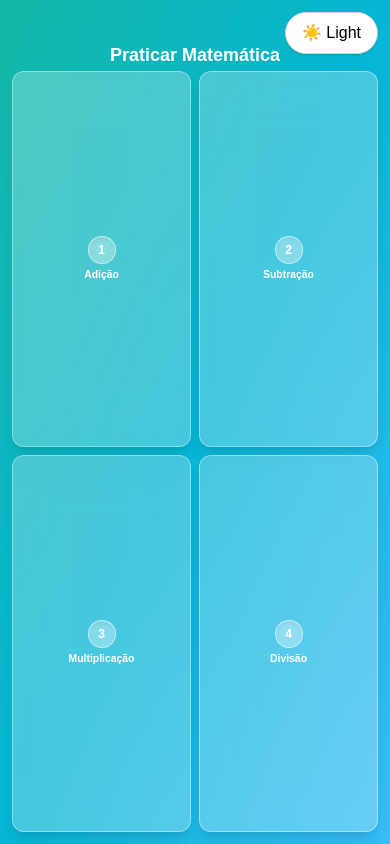
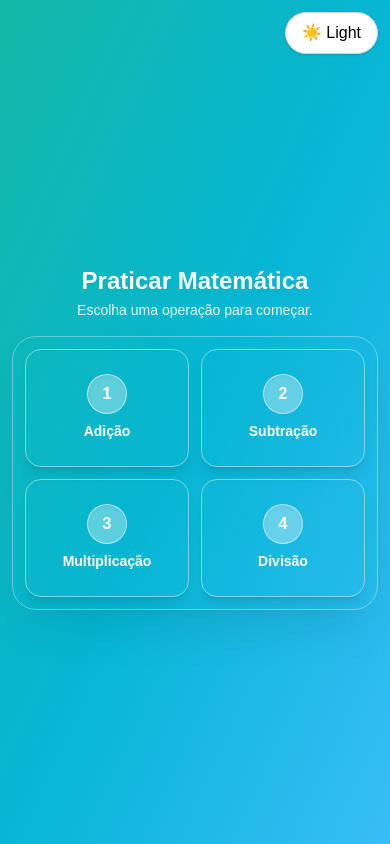
Before and after one commit to gbflores/math-app, a Next.js app: page / in a window 390 px wide. Built offline with nearby package versions, Linux system fonts and the light colour scheme.

Commit message:
page changes

```diff
--- a/app/page.tsx
+++ b/app/page.tsx
@@ -58,16 +58,19 @@ export default function Home() {
     <div
       className="relative h-[100dvh] max-h-[100dvh] overflow-hidden flex flex-col items-stretch
         bg-gradient-to-br from-teal-500 via-cyan-500 to-sky-400 dark:from-slate-900 dark:via-slate-800 dark:to-slate-950
-        px-3 pt-11 pb-3 sm:px-4 sm:pt-14 sm:pb-4 transition-colors duration-300"
+        px-3 pt-12 pb-4 sm:px-4 sm:pt-14 sm:pb-4 transition-colors duration-300"
     >
       <div className="absolute top-3 right-3 z-10 sm:top-4 sm:right-4">
         <ThemeToggle />
       </div>
 
-      <div className="flex flex-col flex-1 min-h-0 w-full max-w-xl sm:max-w-2xl mx-auto items-center">
-        <h1 className="shrink-0 text-lg sm:text-3xl md:text-4xl text-white font-bold mb-1 sm:mb-2 text-center drop-shadow-sm leading-tight px-1">
+      <div className="flex flex-col flex-1 min-h-0 w-full max-w-md md:max-w-2xl mx-auto items-center justify-center">
+        <h1 className="shrink-0 text-2xl sm:text-3xl md:text-4xl text-white font-bold mb-1 sm:mb-2 text-center drop-shadow-sm leading-tight px-1">
           Praticar Matemática
         </h1>
+        <p className="shrink-0 text-white/90 text-sm mb-4 text-center md:hidden">
+          Escolha uma operação para começar.
+        </p>
         <p className="hidden md:block shrink-0 text-white/90 text-sm mb-4 text-center">
           No desktop, use as teclas{" "}
           <kbd className="px-1.5 py-0.5 rounded bg-white/20 border border-white/30 text-xs font-semibold">
@@ -80,19 +83,24 @@ export default function Home() {
           para ir direto.
         </p>
 
-        <div className="flex-1 min-h-0 w-full grid grid-cols-2 grid-rows-2 gap-2 sm:gap-4 md:gap-5">
+        <div
+          className="w-full rounded-3xl border border-white/35 dark:border-white/15
+            bg-white/12 dark:bg-slate-900/35 backdrop-blur-xl shadow-2xl shadow-black/10 dark:shadow-black/35
+            p-3 sm:p-4 md:flex-1 md:min-h-0"
+        >
+          <div className="grid h-full w-full grid-cols-2 gap-3 sm:gap-4 md:grid-rows-2 md:gap-5">
           {operations.map((op) => (
             <button
               key={op.value}
               type="button"
               onClick={() => goToOperation(op.value)}
               aria-label={`${op.name}, atalho tecla ${op.shortcut}`}
-              className="group relative min-h-0 min-w-0 h-full w-full flex flex-col items-center justify-center
-                gap-1 sm:gap-2 md:gap-3 rounded-xl sm:rounded-2xl px-1 py-1.5 sm:px-2 sm:py-3
-                border border-white/40 dark:border-white/20
-                bg-white/25 dark:bg-slate-900/45
+              className="group relative min-h-[118px] min-w-0 w-full flex flex-col items-center justify-center
+                gap-2 rounded-2xl px-3 py-4 sm:min-h-[132px] sm:gap-2.5 sm:rounded-2xl sm:px-3 sm:py-4 md:h-full md:min-h-0
+                border border-white/45 dark:border-white/20
+                bg-white/24 dark:bg-slate-900/45
                 backdrop-blur-xl shadow-lg shadow-black/10 dark:shadow-black/40
-                text-white font-semibold text-[0.65rem] leading-tight sm:text-xs md:text-lg lg:text-2xl
+                text-white font-semibold text-sm leading-tight sm:text-base md:text-lg lg:text-2xl
                 transition-all duration-200 ease-out
                 hover:scale-[1.02] hover:border-white/60 dark:hover:border-white/35
                 hover:bg-white/35 dark:hover:bg-slate-800/55 hover:shadow-2xl
@@ -100,15 +108,15 @@ export default function Home() {
                 focus-visible:outline-none focus-visible:ring-2 focus-visible:ring-white/90 focus-visible:ring-offset-2 focus-visible:ring-offset-transparent"
             >
               <span
-                className="flex h-7 w-7 shrink-0 sm:h-10 sm:w-10 md:h-11 md:w-11 items-center justify-center rounded-full
+                className="flex h-10 w-10 shrink-0 sm:h-11 sm:w-11 md:h-11 md:w-11 items-center justify-center rounded-full
                   bg-white/35 dark:bg-white/15 border border-white/50 dark:border-white/25
-                  text-xs sm:text-lg md:text-xl font-bold shadow-inner
+                  text-base sm:text-lg md:text-xl font-bold shadow-inner
                   group-hover:bg-white/45 dark:group-hover:bg-white/20 transition-colors"
                 aria-hidden
               >
                 {op.shortcut}
               </span>
-              <span className="px-0.5 text-center leading-snug line-clamp-2 sm:line-clamp-none">
+              <span className="px-1 text-center leading-snug line-clamp-2">
                 {op.name}
               </span>
               <span className="hidden md:flex absolute bottom-1.5 sm:bottom-2 md:bottom-3 items-center gap-1 text-[10px] sm:text-xs font-medium text-white/80">
@@ -119,6 +127,7 @@ export default function Home() {
             </button>
           ))}
         </div>
+        </div>
       </div>
     </div>
   );
```
Also changed, not shown: app/practice/page.tsx (+28 -25 lines).
